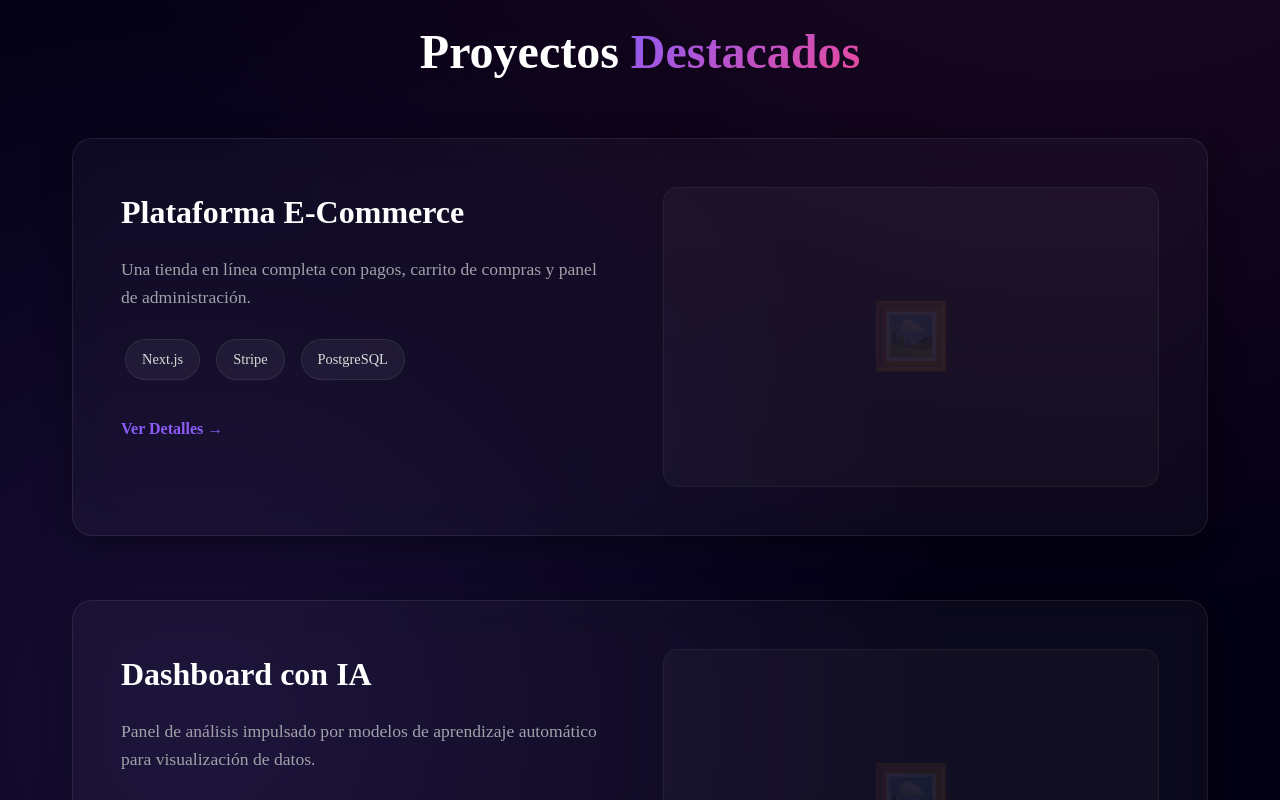
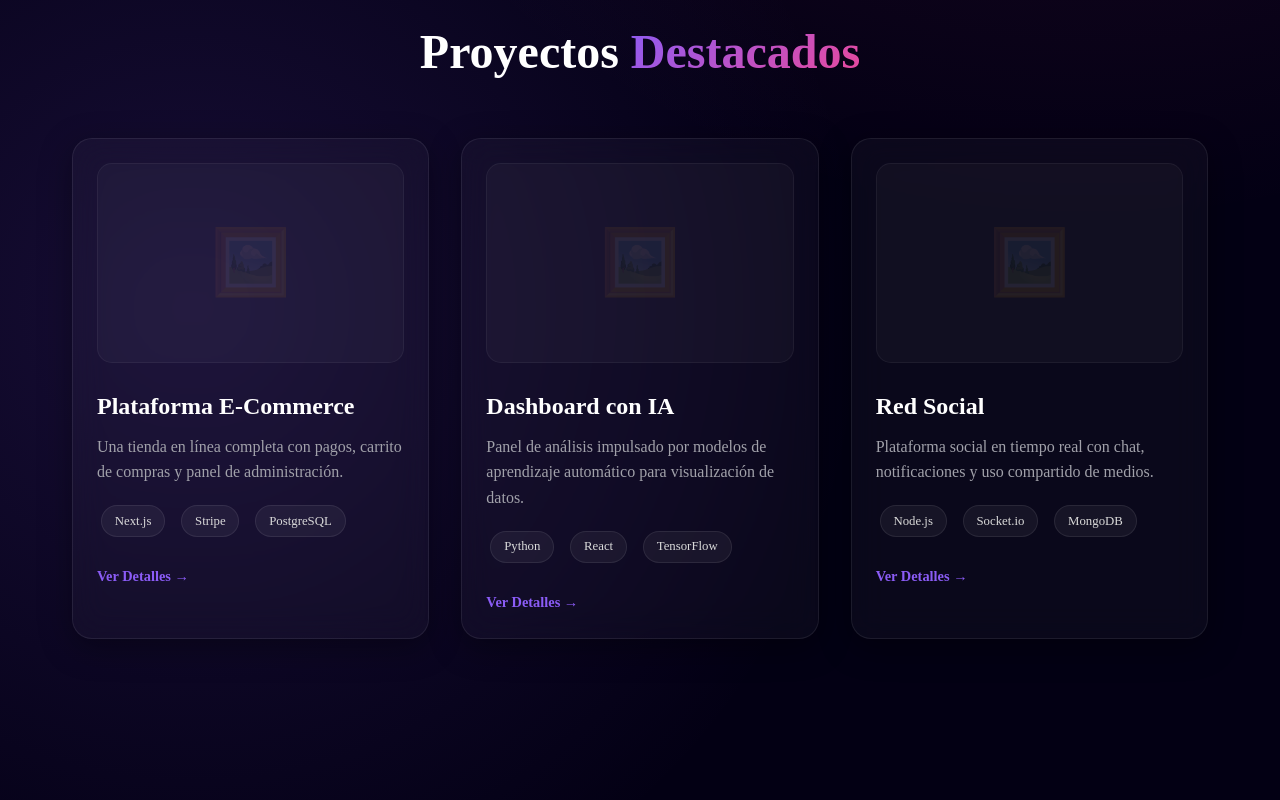
Before and after one commit to Jesicagr/Profile, a Next.js app: page / in a window 1280 px wide. Shown: the part 2160-2960 px from the top of the page. Built offline with nearby package versions, Linux system fonts and the light colour scheme.

Commit message:
Restore project grid layout

```diff
--- a/app/components/Projects.tsx
+++ b/app/components/Projects.tsx
@@ -7,7 +7,7 @@ export default function Projects() {
             <div className="container">
                 <h2 className="section-title">Proyectos <span className="text-gradient">Destacados</span></h2>
 
-                <div style={{ display: 'flex', flexDirection: 'column', gap: '4rem' }}>
+                <div className="grid-responsive" style={{ gap: '2rem' }}>
                     {projects.map((project) => (
                         <div key={project.slug} className="glass-panel project-card">
                             <Link
@@ -16,28 +16,10 @@ export default function Projects() {
                                 aria-label={`Ver detalles de ${project.title}`}
                             />
 
-                            <div style={{ flex: 1, zIndex: 2, pointerEvents: 'none' }}>
-                                <h3 style={{ fontSize: '2rem', marginBottom: '1rem', fontWeight: 700 }}>{project.title}</h3>
-                                <p style={{ color: '#a1a1aa', marginBottom: '1.5rem', lineHeight: 1.6, fontSize: '1.1rem' }}>{project.description}</p>
-
-                                <div style={{ marginBottom: '2rem', display: 'flex', gap: '0.5rem', flexWrap: 'wrap' }}>
-                                    {project.tech.map(t => (
-                                        <span key={t} className="skill-tag">
-                                            {t}
-                                        </span>
-                                    ))}
-                                </div>
-
-                                <div style={{ display: 'flex', gap: '1rem', pointerEvents: 'auto' }}>
-                                    <span style={{ color: 'var(--primary)', fontWeight: 600 }}>
-                                        Ver Detalles &rarr;
-                                    </span>
-                                </div>
-                            </div>
-
+                            {/* Imagen (Top in vertical layout) */}
                             <div style={{
-                                flex: 1,
-                                height: '300px',
+                                width: '100%',
+                                height: '200px',
                                 background: 'rgba(255,255,255,0.03)',
                                 borderRadius: '15px',
                                 display: 'flex',
@@ -45,9 +27,30 @@ export default function Projects() {
                                 justifyContent: 'center',
                                 fontSize: '4rem',
                                 color: 'var(--glass-border)',
-                                border: '1px solid rgba(255,255,255,0.05)'
+                                border: '1px solid rgba(255,255,255,0.05)',
+                                marginBottom: '1.5rem'
                             }}>
                                 🖼️
+                            </div>
+
+                            {/* Contenido (Bottom) */}
+                            <div style={{ zIndex: 2, pointerEvents: 'none' }}>
+                                <h3 style={{ fontSize: '1.5rem', marginBottom: '0.5rem', fontWeight: 700 }}>{project.title}</h3>
+                                <p style={{ color: '#a1a1aa', marginBottom: '1rem', lineHeight: 1.6, fontSize: '1rem' }}>{project.description}</p>
+
+                                <div style={{ marginBottom: '1.5rem', display: 'flex', gap: '0.5rem', flexWrap: 'wrap' }}>
+                                    {project.tech.map(t => (
+                                        <span key={t} className="skill-tag" style={{ fontSize: '0.8rem', padding: '0.3rem 0.8rem' }}>
+                                            {t}
+                                        </span>
+                                    ))}
+                                </div>
+
+                                <div style={{ display: 'flex', gap: '1rem', pointerEvents: 'auto' }}>
+                                    <span style={{ color: 'var(--primary)', fontWeight: 600, fontSize: '0.9rem' }}>
+                                        Ver Detalles &rarr;
+                                    </span>
+                                </div>
                             </div>
                         </div>
                     ))}
--- a/app/globals.css
+++ b/app/globals.css
@@ -366,18 +366,14 @@ section {
 /* Specific Component Styles (Skills, Project Cards) */
 .project-card {
   display: flex;
-  flex-direction: column-reverse;
-  /* Image on top usually, but desc on bottom */
-  gap: 2rem;
+  flex-direction: column;
   padding: 1.5rem;
+  height: 100%;
+  transition: all 0.3s ease;
 }
 
-@media (min-width: 768px) {
-  .project-card {
-    flex-direction: row;
-    gap: 3rem;
-    padding: 3rem;
-  }
+.project-card:hover {
+  transform: translateY(-5px);
 }
 
 .skill-tag {
```
